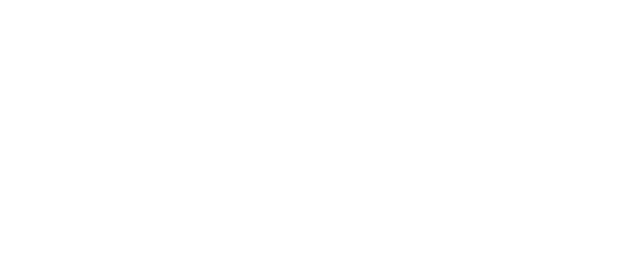
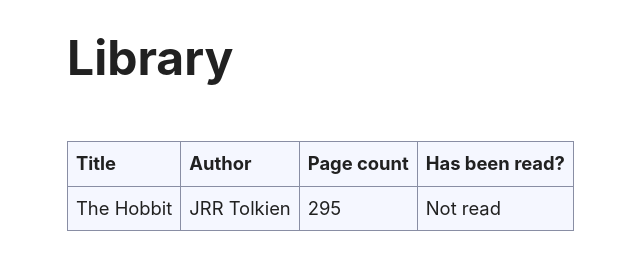
Before and after one commit to KarimElsayad247/odin-library, a plain HTML site: page index.html in a window 1280 px wide. Shown: the whole page, without its empty margins (213-853 px from the left). Drawn offline with Linux system fonts and the light colour scheme.

Commit message:
Display books in a table

```diff
--- a/index.html
+++ b/index.html
@@ -5,10 +5,20 @@
   <meta http-equiv="X-UA-Compatible" content="IE=edge">
   <meta name="viewport" content="width=device-width, initial-scale=1.0">
   <link rel="stylesheet" href="styles/simple.css">
-  <script src="scripts/script.js"/>
+  <script src="scripts/script.js" defer></script>
   <title>Library</title>
 </head>
 <body>
-  <h1>It's working</h1>
+  <h1>Library</h1>
+  <table class="books-container">
+    <thead>
+      <tr>
+        <th>Title</th>
+        <th>Author</th>
+        <th>Page count</th>
+        <th>Has been read?</th>
+      </tr>
+    </thead>
+  </table>
 </body>
 </html>
--- a/scripts/script.js
+++ b/scripts/script.js
@@ -1 +1,55 @@
-console.log("hello world")
+let myLibrary = []
+
+function Book(title, author, pages) {
+    this.title = title;
+    this.author = author;
+    this.pages = pages;
+    this.isRead = false;
+}
+
+Book.prototype.info = function() {
+    return `${this.title} by ${this.author}, ${this.pages} pages, ` +
+           `${this.isRead ? "Has been read" : "not read yet"}`;
+}
+
+function addBookToLibrary(book) {
+    myLibrary.push(book)
+}
+
+function displayBooksInTable() {
+    let booksTable = document.querySelector(".books-container");
+    for (const book of myLibrary) {
+        let bookRow = createRow(book);
+        booksTable.appendChild(bookRow);
+    }
+}
+
+function createRow(book) {
+    let row = document.createElement('tr');
+
+    let title = document.createElement('td');
+    title.innerText = book.title;
+
+    let author = document.createElement('td');
+    author.innerText = book.author;
+
+    let pages = document.createElement('td');
+    pages.innerText = book.pages;
+
+    let isRead = document.createElement('td');
+    isRead.innerText = book.isRead ? "Read" : "Not read";
+
+    row.appendChild(title);
+    row.appendChild(author);
+    row.appendChild(pages);
+    row.appendChild(isRead);
+
+    return row;
+}
+
+let theHobbit = new Book("The Hobbit", "JRR Tolkien", 295)
+
+addBookToLibrary(theHobbit)
+displayBooksInTable()
+
+console.log(theHobbit.info());
```
